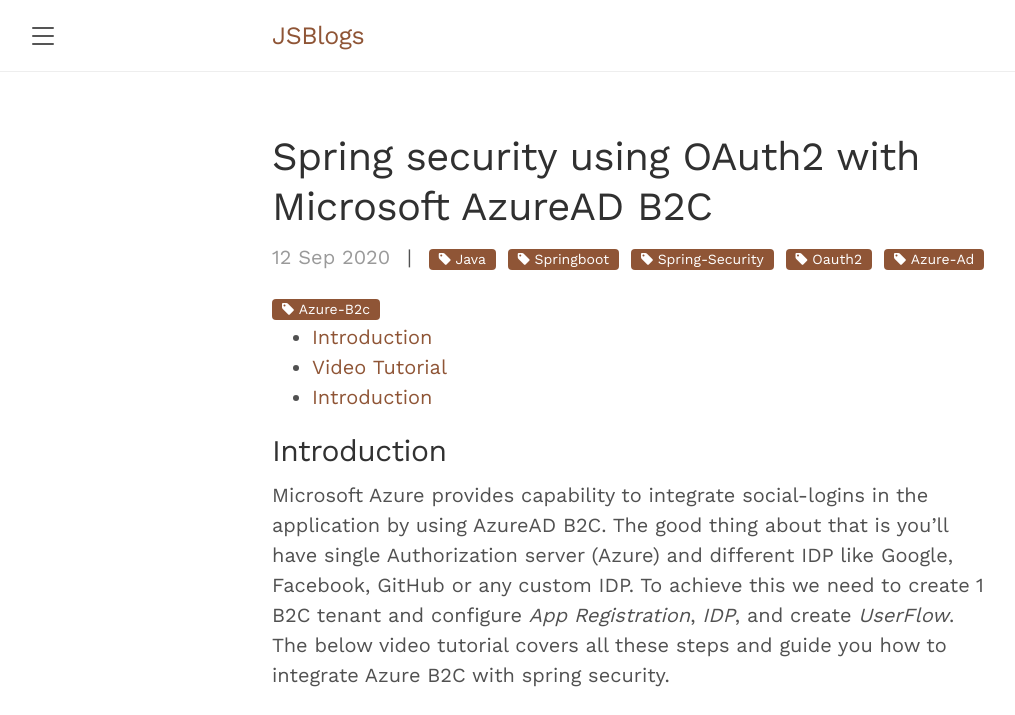
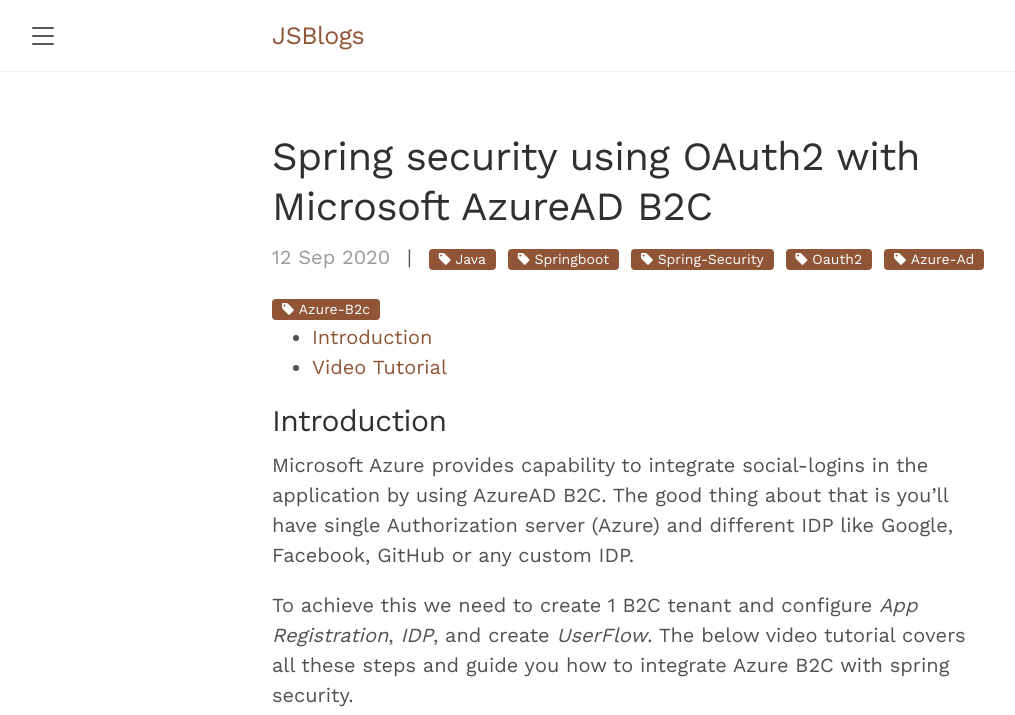
Before and after one commit to jsblogs/jsblogs.github.io, a Jekyll site: the page built from _posts/spring/2020-09-12-Spring-security-using-OAuth2-with-AzureAD-B2C.md, in a window 1280 px wide. Shown: the top 715 px of the page, without its empty margins (8-1023 px from the left). Built offline with Jekyll 4.4.1, drawn with Linux system fonts in a browser that asks for light colours; nearby versions of some CDN libraries; comment, search, counter and statistics services are not loaded.

Commit message:
unused heading removed

```diff
--- a/_posts/spring/2020-09-12-Spring-security-using-OAuth2-with-AzureAD-B2C.md
+++ b/_posts/spring/2020-09-12-Spring-security-using-OAuth2-with-AzureAD-B2C.md
@@ -32,11 +32,11 @@
 
 * [Introduction](#intro)
 * [Video Tutorial](#tutorial)
-* [Introduction](#intro)
 
 ## Introduction <a name="intro"></a>
 Microsoft Azure provides capability to integrate social-logins in the application by using AzureAD B2C.
  The good thing about that is you'll have single Authorization server (Azure) and different IDP like Google, Facebook, GitHub or any custom IDP.
+
 To achieve this we need to create 1 B2C tenant and configure *App Registration*, *IDP*, and create *UserFlow*. The below video tutorial covers all these
 steps and guide you how to integrate Azure B2C with spring security.
 
```
